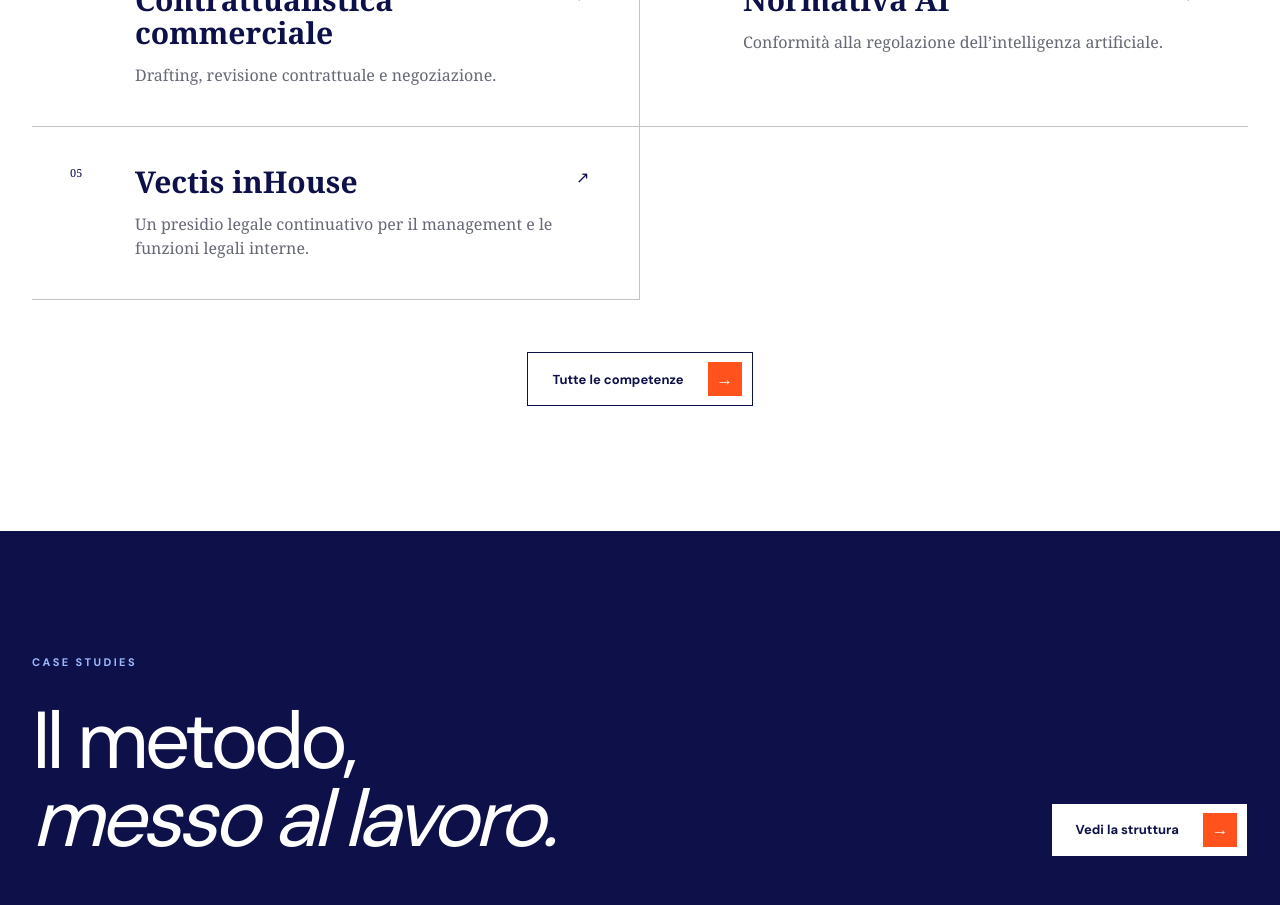
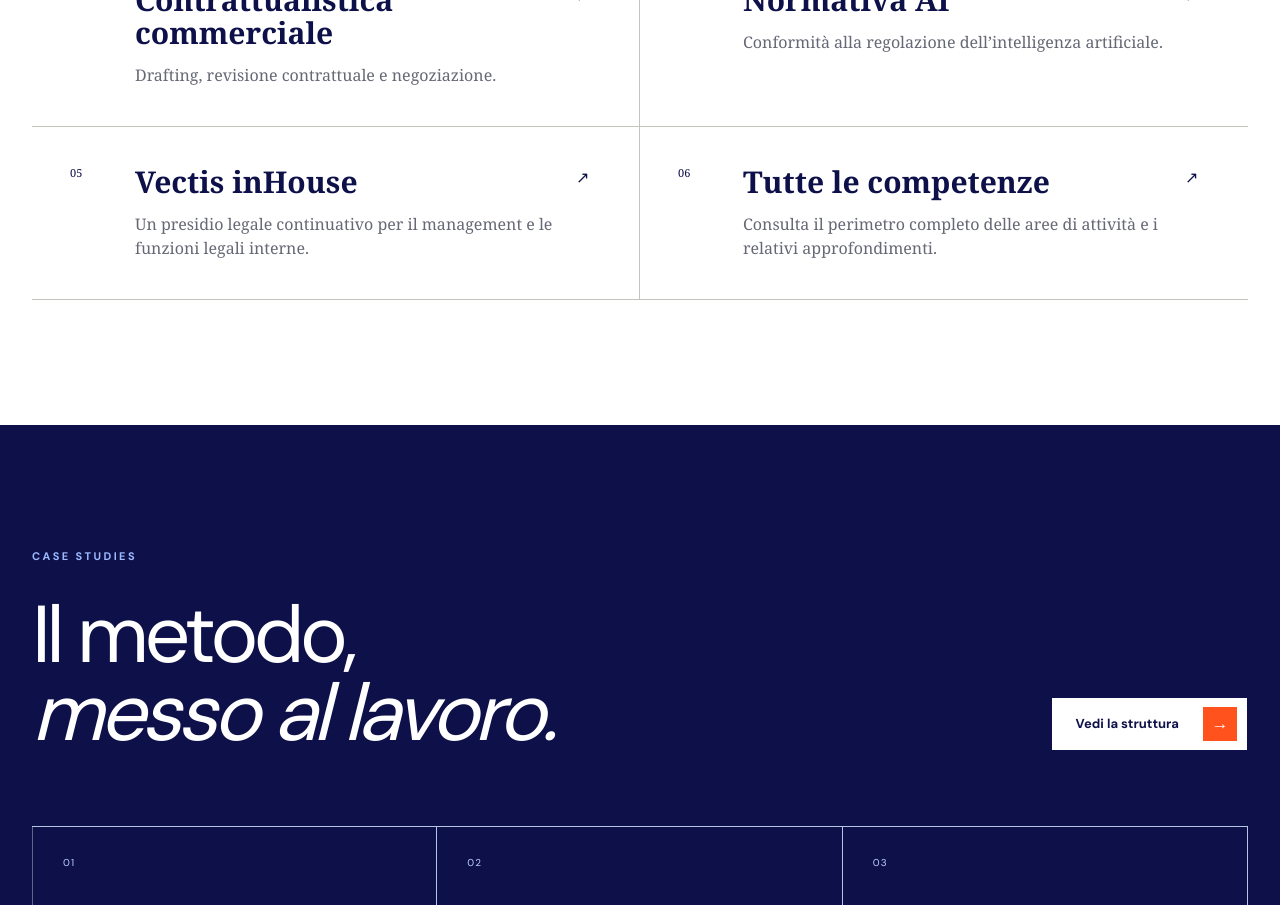
Before and after one commit to MikiInTheMiddle/vectis, a Next.js app: page / in a window 1280 px wide. Shown: the part 2640-3545 px from the top of the page. Built offline with nearby package versions, Linux system fonts and the light colour scheme; a web font is replaced by a local one.

Commit message:
Complete expertise grid with navigation card

```diff
--- a/app/page.tsx
+++ b/app/page.tsx
@@ -6,6 +6,7 @@ const practices = [
   ["03", "Contrattualistica commerciale", "Drafting, revisione contrattuale e negoziazione."],
   ["04", "Normativa AI", "Conformità alla regolazione dell’intelligenza artificiale."],
   ["05", "Vectis inHouse", "Un presidio legale continuativo per il management e le funzioni legali interne."],
+  ["06", "Tutte le competenze", "Consulta il perimetro completo delle aree di attività e i relativi approfondimenti."],
 ];
 
 const outcomes = [
@@ -50,7 +51,6 @@ export default function Home() {
       <section className="practiceSection consultingSection"><div className="wrap">
         <div className="centerHeading"><p className="consultingKicker">Competenze</p><h2>Per il mondo<br />corporate.</h2></div>
         <div className="consultingPractices">{practices.map(([n,t,d]) => <a href={t === "Vectis inHouse" ? "/vectis-inhouse" : "/competenze"} key={t} className="consultingPractice"><span>{n}</span><h3>{t}</h3><p>{d}</p><b>↗</b></a>)}</div>
-        <div className="centerAction"><a className="pillButton" href="/competenze">Tutte le competenze <span>→</span></a></div>
       </div></section>
 
       <section className="homeCases consultingSection"><div className="wrap"><div className="caseHeading"><div><p className="consultingKicker inverse">Case Studies</p><h2>Il metodo,<br /><em>messo al lavoro.</em></h2></div><a className="pillButton pillLight" href="/case-studies">Vedi la struttura <span>→</span></a></div><div className="caseRail">{featuredCases.map(([n,t,k,d])=><a className="caseCard" href="/case-study" key={n}><span>{n}</span><p>{k}</p><h3>{t}</h3><div><p>{d}</p><b>↗</b></div></a>)}</div></div></section>
```
